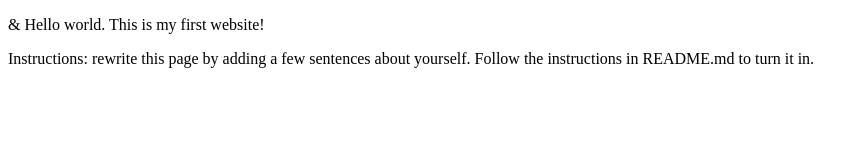
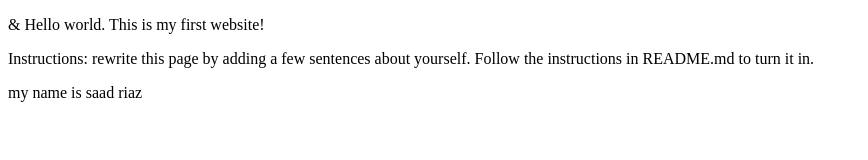
Before and after one commit to SAAD-Riaz00/webdev_lab1, a plain HTML site: page index.html in a window 1280 px wide. Shown: the whole page, without its empty margins (0-868 px from the left). Drawn offline with Linux system fonts and the light colour scheme.

Commit message:
finishing my html skeleton

```diff
--- a/index.html
+++ b/index.html
@@ -9,3 +9,6 @@
   <p>Instructions: rewrite this page by adding a few sentences about yourself. Follow the instructions in README.md to turn it in.</p>
 </body>
 </html>
+<p>
+  my name is saad riaz
+</p>
```
